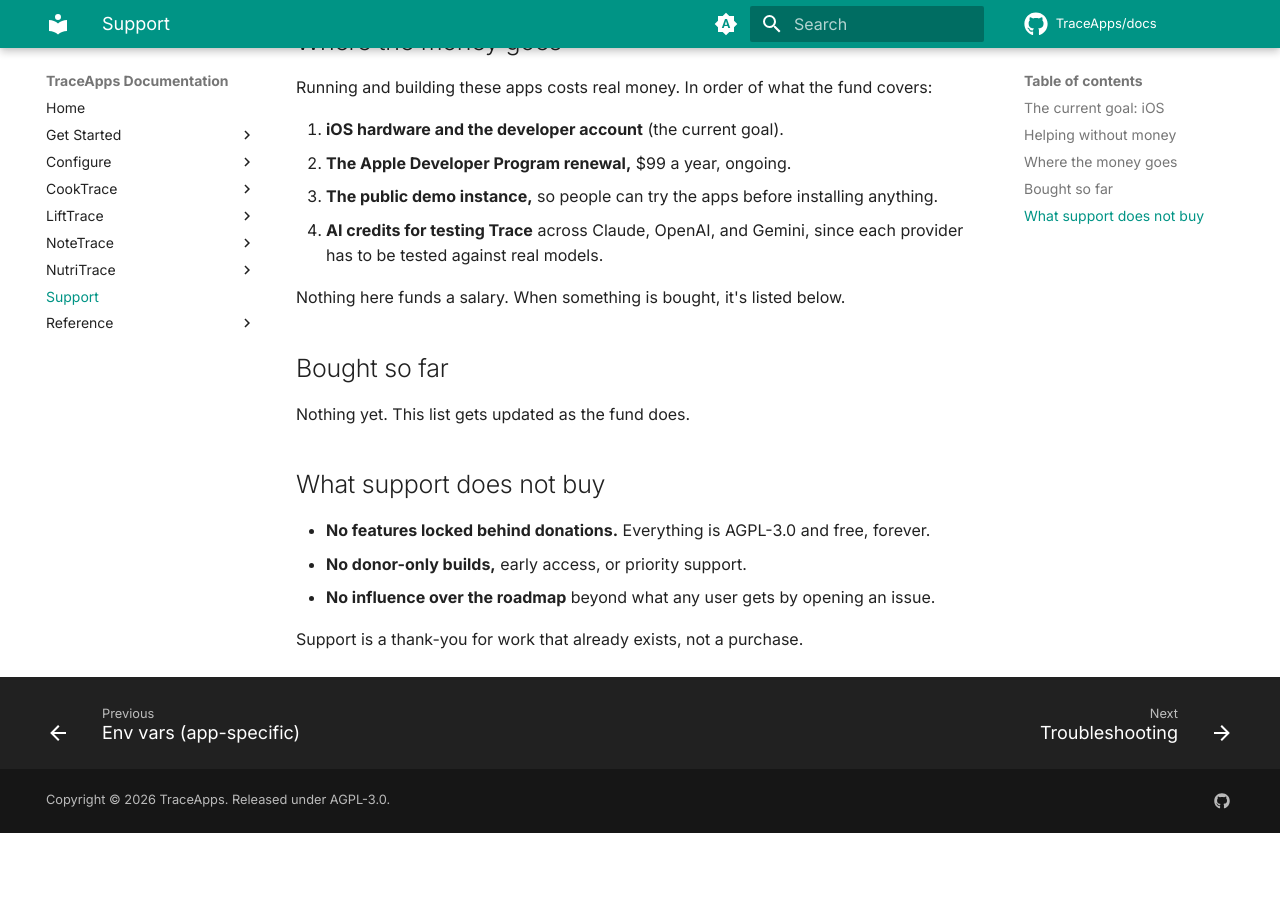
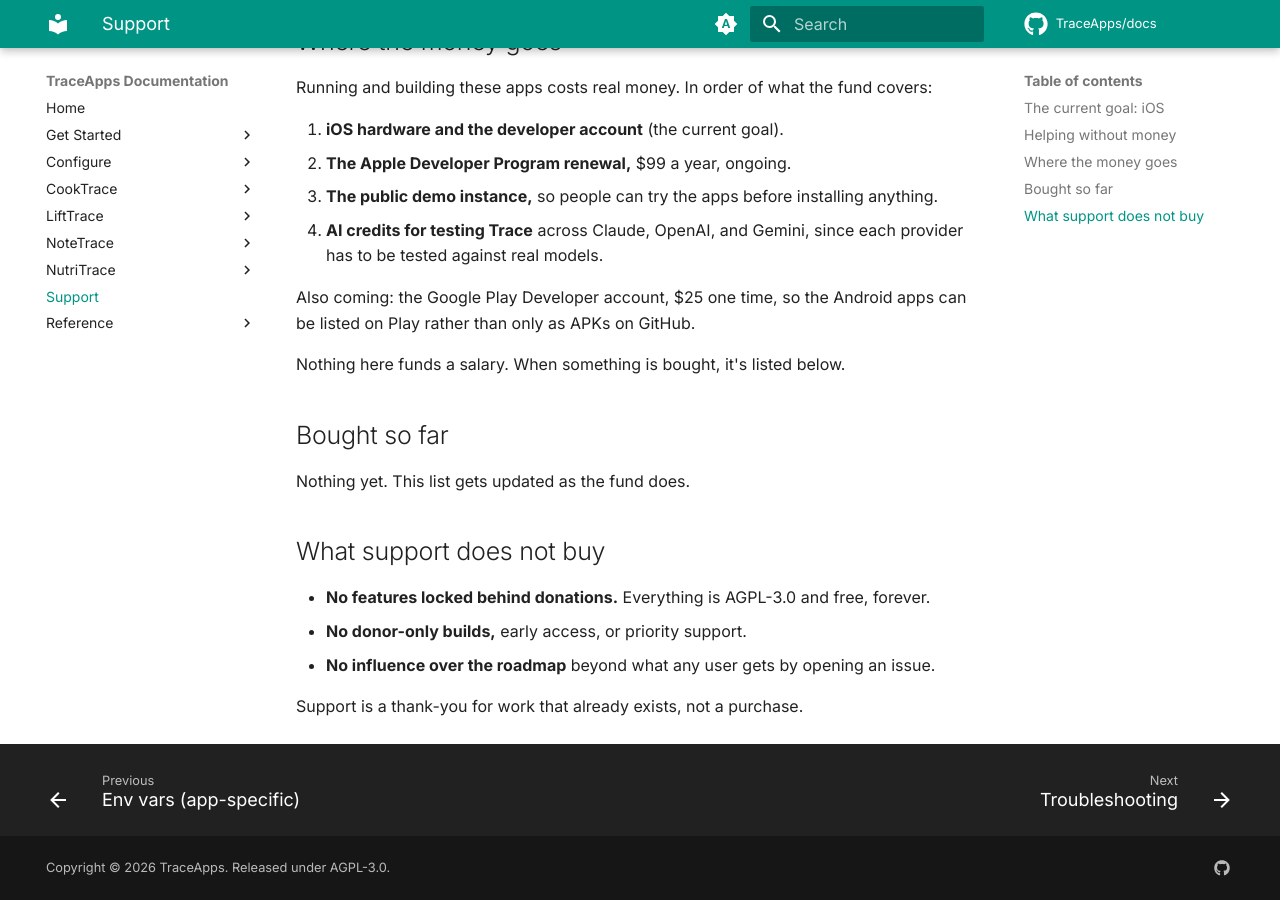
Before and after one commit to TraceApps/docs, an MkDocs documentation site: the page built from docs/support.md, in a window 1280 px wide and 900 px high, scrolled down 1426 px. Built offline with MkDocs 1.6.1 and Material for MkDocs 9.7.7, drawn with Linux system fonts in a browser that asks for light colours; comment, search, counter and statistics services are not loaded; before the commit the page ends 2259 px from its top, so only the background shows below that.

Commit message:
Support page: the Play Developer account is next after the fund

```diff
--- a/docs/support.md
+++ b/docs/support.md
@@ -41,6 +41,8 @@ Running and building these apps costs real money. In order of what the fund cove
 3. **The public demo instance,** so people can try the apps before installing anything.
 4. **AI credits for testing Trace** across Claude, OpenAI, and Gemini, since each provider has to be tested against real models.
 
+Also coming: the Google Play Developer account, $25 one time, so the Android apps can be listed on Play rather than only as APKs on GitHub.
+
 Nothing here funds a salary. When something is bought, it's listed below.
 
 ## Bought so far
```
